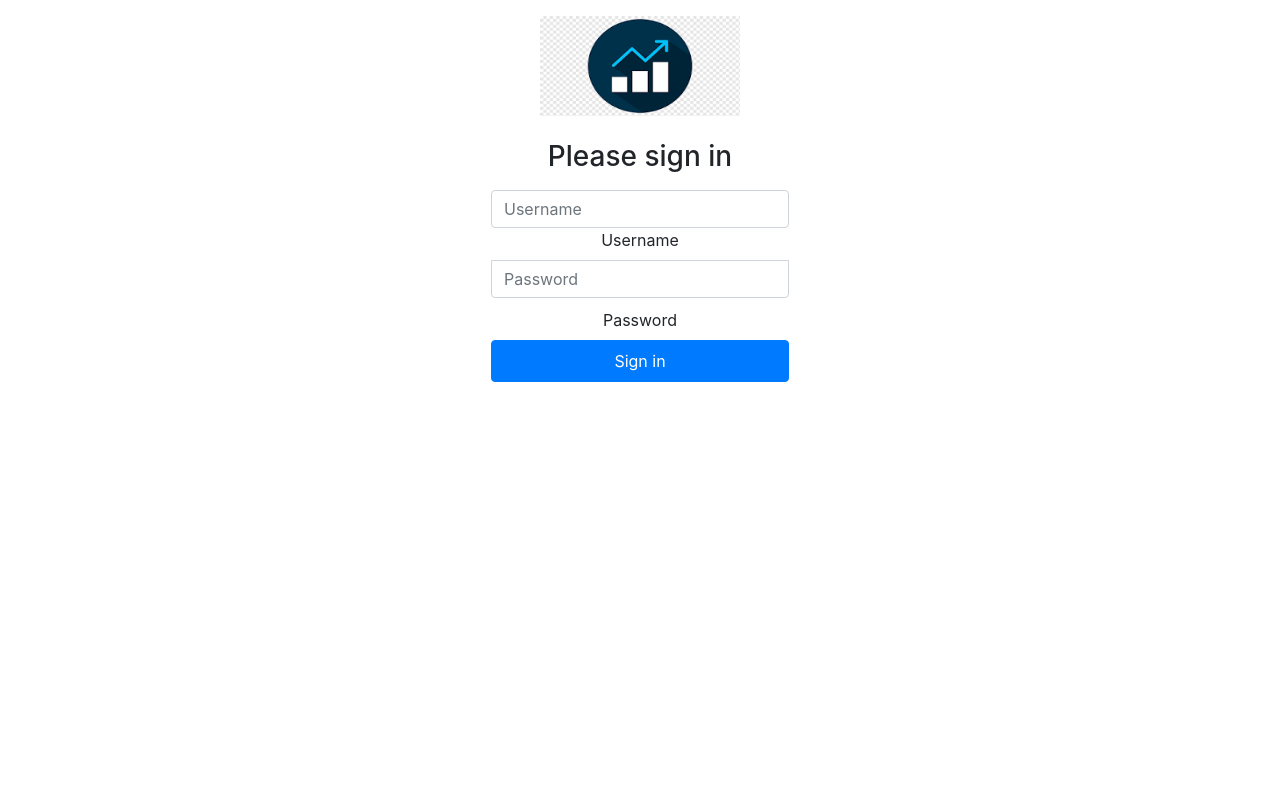
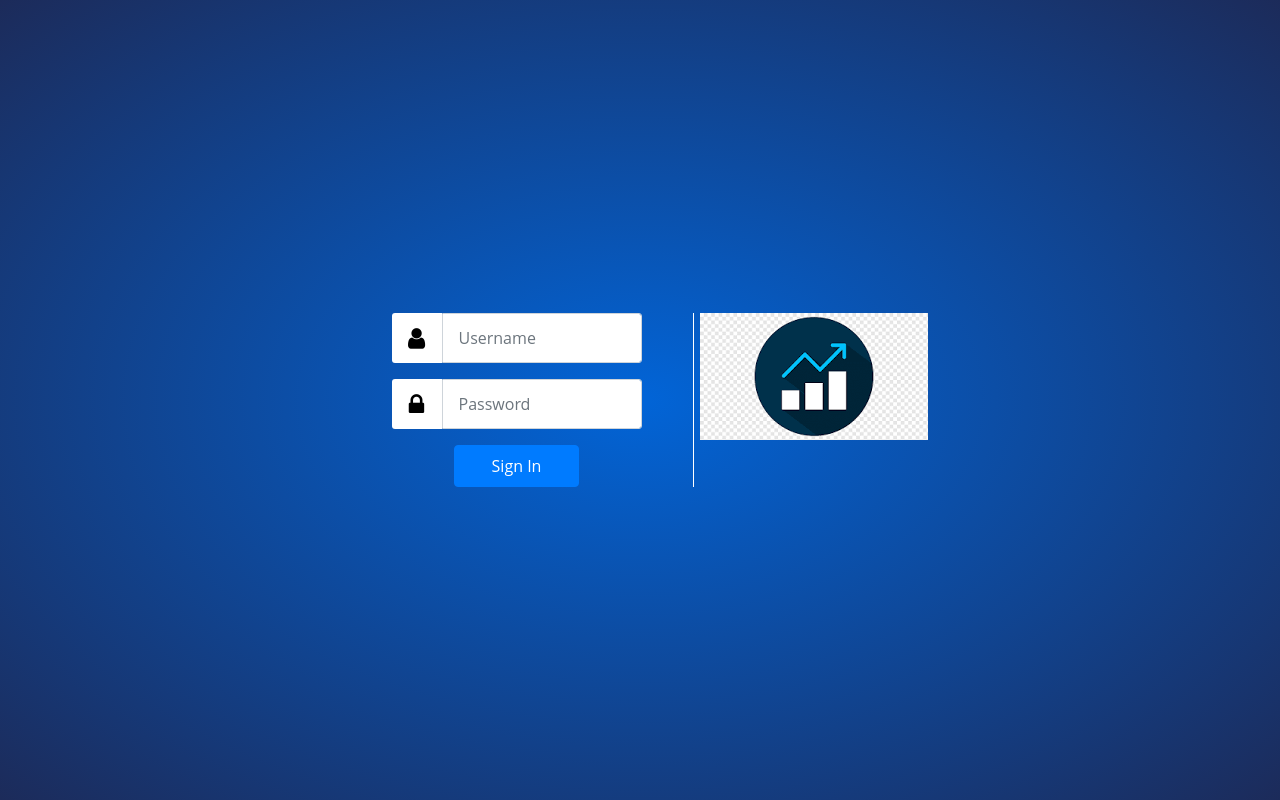
Before and after one commit to valdez-nati/sistemacontable, a Flask app: page /login in a window 1280 px wide. Run offline with Flask 3, Linux system fonts and the light colour scheme; some libraries are stand-ins or nearby versions.

Commit message:
login y boton eliminar

```diff
--- a/src/app.py
+++ b/src/app.py
@@ -109,11 +109,9 @@ def editarcliente():
 
 @app.route("/borrarcliente/<string:ruc>", methods=['GET'])
 def borrarcliente(ruc):
-    flash("Record Has Been Deleted Successfully")
+    flash("Cliente eliminado")
     mycursor = db.connection.cursor() #para asegurar la coneccion y el cierre se usa .connection
-    sql = "DELETE clientes WHERE ruc= %s"
-    val = (ruc)
-    mycursor.execute(sql, val,)
+    mycursor.execute( "DELETE FROM clientes WHERE ruc= %s",(ruc,))
     db.connection.commit()
     #mycursor.close()
     return redirect(url_for('home'))
--- a/src/static/css/login.css
+++ b/src/static/css/login.css
@@ -1,25 +1,163 @@
-html,
-body {
-  height: 100%;
+@charset "utf-8";
+
+@import url(//maxcdn.bootstrapcdn.com/font-awesome/4.0.0/css/font-awesome.min.css);
+
+div.main {
+  background: #0264d6;
+  background: -moz-radial-gradient(center, ellipse cover,  #0264d6 1%, #1c2b5a 100%);
+  background: -webkit-gradient(radial, center center, 0px, center center, 100%, color-stop(1%,#0264d6), color-stop(100%,#1c2b5a));
+  background: -webkit-radial-gradient(center, ellipse cover,  #0264d6 1%,#1c2b5a 100%);
+  background: -o-radial-gradient(center, ellipse cover,  #0264d6 1%,#1c2b5a 100%);
+  background: -ms-radial-gradient(center, ellipse cover,  #0264d6 1%,#1c2b5a 100%);
+  background: radial-gradient(ellipse at center,  #0264d6 1%,#1c2b5a 100%);
+  filter: progid:DXImageTransform.Microsoft.gradient( startColorstr='#0264d6', endColorstr='#1c2b5a',GradientType=1 );
+  height: calc(100vh);
+  width: 100%;
 }
 
-.form-signin {
-  max-width: 330px;
-  padding: 1rem;
+[class*="fontawesome-"]:before {
+  font-family: 'FontAwesome', sans-serif;
 }
 
-.form-signin .form-floating:focus-within {
-  z-index: 2;
+/* ---------- GENERAL ---------- */
+
+* {
+  box-sizing: border-box;
+  margin: 0;
+  padding: 0;
+  &:before,
+  &:after {
+    box-sizing: border-box;
+  }
 }
 
-.form-signin input[type="email"] {
-  margin-bottom: -1px;
-  border-bottom-right-radius: 0;
-  border-bottom-left-radius: 0;
+body {
+  color: #606468;
+  font: 87.5%/1.5em 'Open Sans', sans-serif;
+  margin: 0;
 }
 
-.form-signin input[type="password"] {
-  margin-bottom: 10px;
-  border-top-left-radius: 0;
-  border-top-right-radius: 0;
+a {
+  color: #eee;
+  text-decoration: none;
 }
+
+a:hover {
+  text-decoration: underline;
+}
+
+input {
+  border: none;
+  font-family: 'Open Sans', Arial, sans-serif;
+  font-size: 14px;
+  line-height: 1.5em;
+  padding: 0;
+  -webkit-appearance: none;
+  appearance: none; /* Add the 'appearance' property for compatibility */
+}
+
+p {
+  line-height: 1.5em;
+}
+
+.clearfix::before,
+.clearfix::after {
+  content: ' ';
+  display: table;
+}
+
+.clearfix::after {
+  clear: both;
+}
+
+.container {
+  left: 50%;
+  position: fixed;
+  top: 50%;
+  transform: translate(-50%, -50%);
+}
+
+/* ---------- LOGIN ---------- */
+
+#login form {
+  width: 250px;
+}
+
+#login, .logo {
+  display: inline-block;
+  width: 40%;
+}
+
+#login {
+  border-right: 1px solid #fff;
+  padding: 0 22px;
+  width: 59%;
+}
+
+.logo {
+  color: #fff;
+  font-size: 50px;
+  line-height: 125px;
+}
+
+#login form span.fa {
+  background-color: #fff;
+  border-radius: 3px 0px 0px 3px;
+  color: #000;
+  display: block;
+  float: left;
+  height: 50px;
+  font-size: 24px;
+  line-height: 50px;
+  text-align: center;
+  width: 50px;
+}
+
+#login form input {
+  height: 50px;
+}
+
+fieldset {
+  padding: 0;
+  border: 0;
+  margin: 0;
+}
+
+#login form input[type="text"],
+#login form input[type="password"] {
+  background-color: #fff;
+  border-radius: 0px 3px 3px 0px;
+  color: #000;
+  margin-bottom: 1em;
+  padding: 0 16px;
+  width: 200px;
+}
+
+#login form input[type="submit"] {
+  border-radius: 3px;
+  -moz-border-radius: 3px;
+  -webkit-border-radius: 3px;
+  background-color: #000000;
+  color: #eee;
+  font-weight: bold;
+  text-transform: uppercase;
+  padding: 5px 10px;
+  height: 30px;
+}
+
+#login form input[type="submit"]:hover {
+  background-color: #d44179;
+}
+
+#login > p {
+  text-align: center;
+}
+
+#login > p span {
+  padding-left: 5px;
+}
+
+.middle {
+  display: flex;
+  width: 600px;
+}
--- a/src/templates/auth/login.html
+++ b/src/templates/auth/login.html
@@ -6,6 +6,7 @@
 
 
 {% block body %}
+<!--
 <main class="form-signin w-100 m-auto">
     <form action='/login' method='POST'>
         <img class="mb-4" src="{{url_for('static', filename='img/flask.png')}}" alt="" width="200" height="100">
@@ -36,5 +37,55 @@
         <button class="btn btn-primary w-100 py-2" type="submit">Sign in</button>
 
     </form>
-</main>
+</main>-->
+<div class="main">
+    <div class="container">
+      <center>
+        <div class="middle">
+          <div id="login">
+            <form action="/login" method="POST">
+              {% with messages = get_flashed_messages() %}
+              {% if messages %}
+              <br />
+              {% for message in messages %}
+              <div class="alert alert-primary" role="alert">
+                <strong>{{ message }}</strong>
+                <button type="button" class="btn-close" data-bs-dismiss="alert" aria-label="Close"></button>
+              </div>
+              {% endfor %}
+              {% endif %}
+              {% endwith %}
+
+              <fieldset class="clearfix">
+
+                <input type="hidden" name="csrf_token" value="{{ csrf_token() }}">
+                <div class="form-floating">
+                  <span class="fa fa-user"></span>
+                  <input type="text" class="form-control" id="username" name="username" placeholder="Username" required>
+                  <!--<label for="username">Username</label>-->
+                </div>
+                <div class="form-floating">
+                  <span class="fa fa-lock"></span>
+                  <input type="password" class="form-control" name="contraseña" placeholder="Password" required>
+                  <!--<label for="contraseña">Password</label>-->
+                </div>
+                <div>
+                  <!--<span style="width: 48%; text-align: left; display: inline-block;"><a class="small-text"
+                      href="#">Forgot password?</a></span>-->
+                  <span style="width: 50%; text-align: right; display: inline-block;"><button
+                      class="btn btn-primary w-100 py-2" type="submit">Sign In</button></span>
+                </div>
+              </fieldset>
+              <div class="clearfix"></div>
+            </form>
+          </div> <!-- end login -->
+          <div class="logo">
+            <img class="mb-4" src="{{ url_for('static', filename='img/flask.png') }}" >
+            <div class="clearfix"></div>
+          </div>
+        </div>
+      </center>
+    </div>
+  </div>
+
 {% endblock  %}
--- a/src/templates/home.html
+++ b/src/templates/home.html
@@ -122,7 +122,7 @@
           <td>{{row.3}}</td>
           <td>
               <a href="/editarcliente/{{row.3}}" class="btn btn-warning btn-sm" data-toggle="modal" data-target="#modaledit{{row.3}}">Editar</a>
-              <a href="/borrarcliente/{{ row.3 }}" onclick="return confirm('Are Sure Want To Deleted ?')" class="btn btn-danger btn-sm">Eliminar</a>
+              <a href="/borrarcliente/{{ row.3 }}" onclick="return confirm('¿Seguro que desea eliminarlo?')" class="btn btn-danger btn-sm">Eliminar</a>
 
           </td>
       </tr>
```
